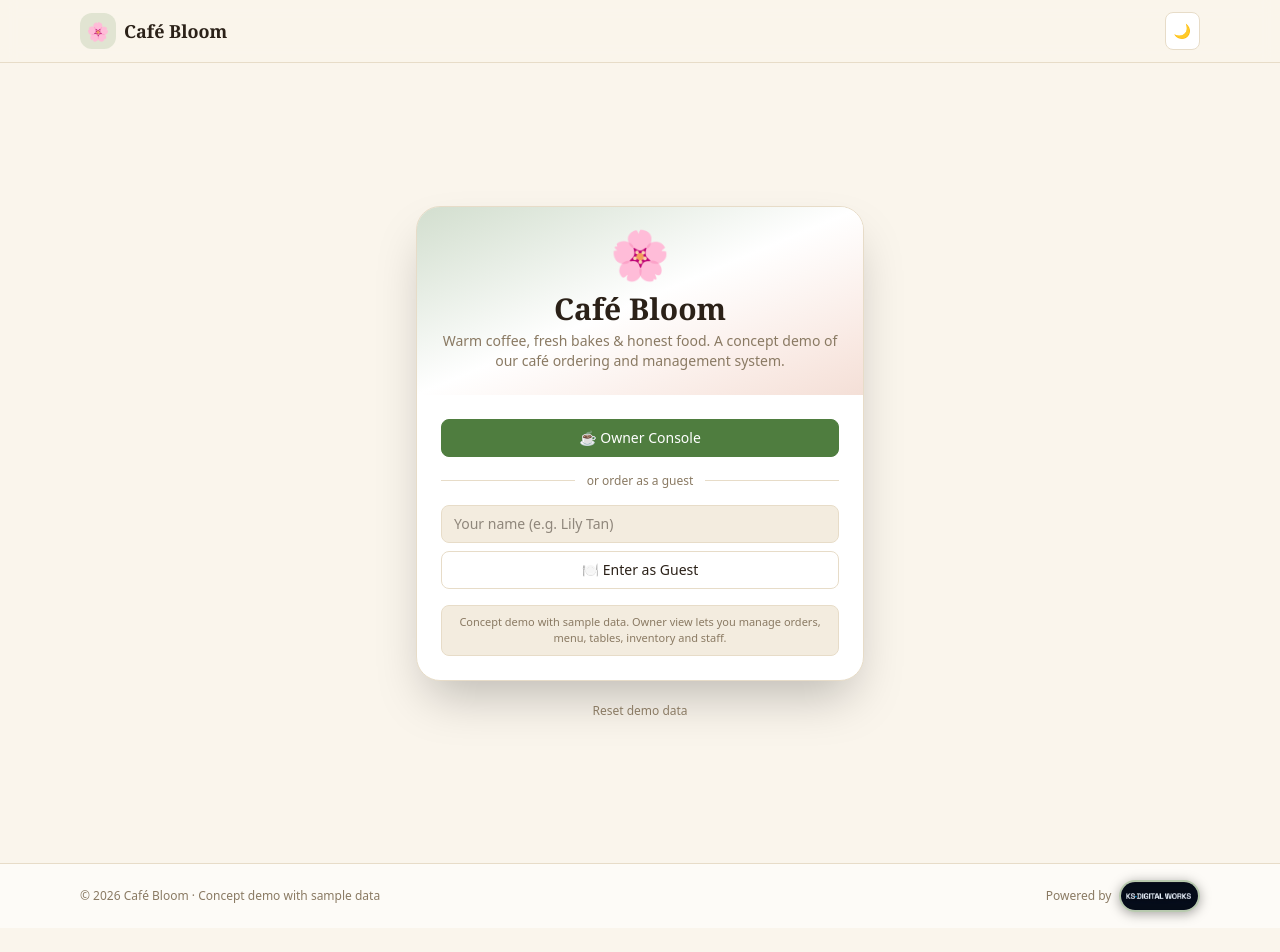
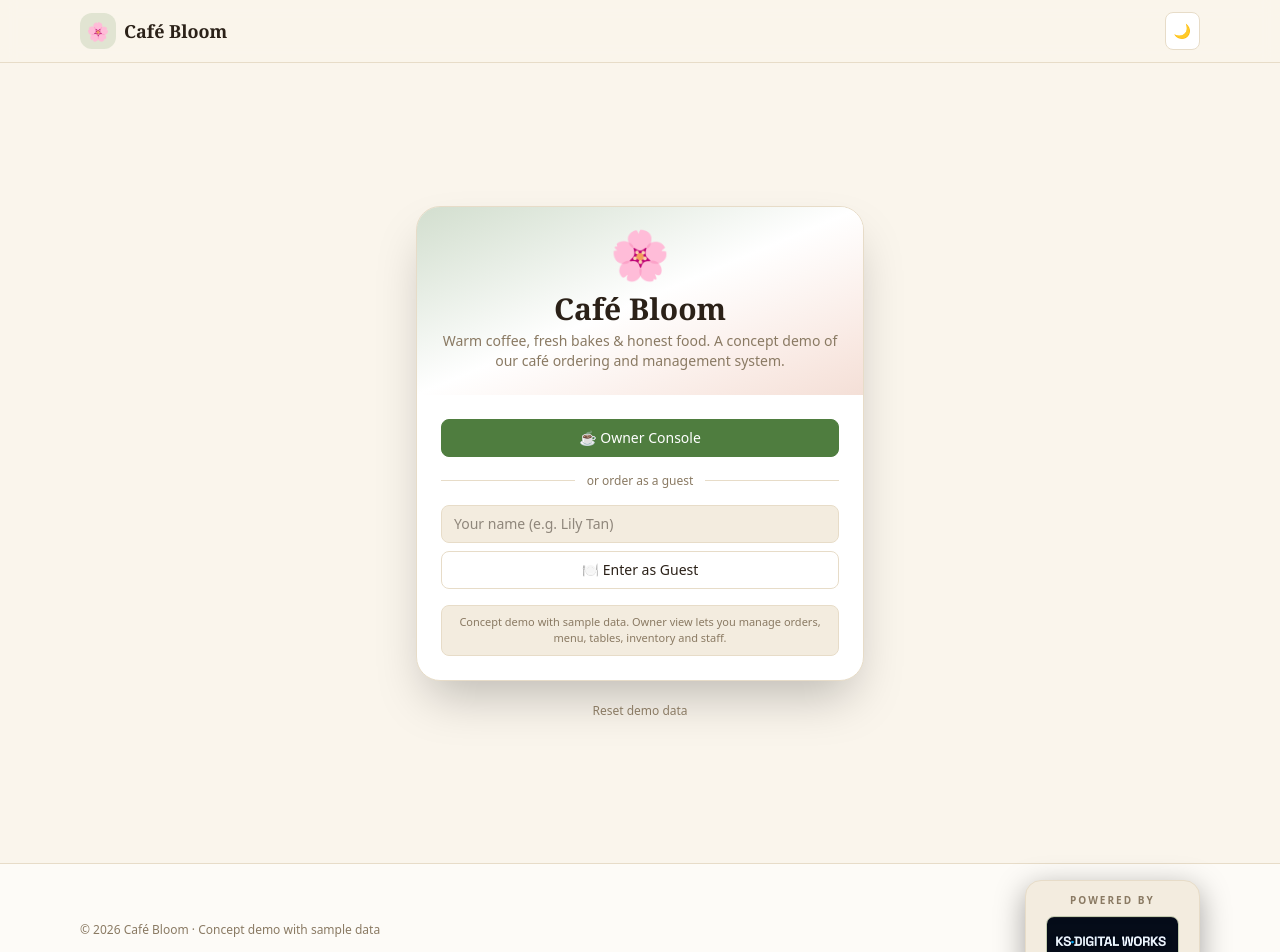
Before and after one commit to KuroShion/cafe-bloom-demo, a React (Vite) app: page / in a window 1280 px wide. Shown: the top 952 px of the page. Before the commit the page ends 928 px from the top, so only its background shows below. Built offline with nearby package versions, Linux system fonts and the light colour scheme.

Commit message:
Enlarge footer KS Digital logo into a proper badge

```diff
--- a/src/App.tsx
+++ b/src/App.tsx
@@ -229,14 +229,12 @@ function Footer({ cafeName }: { cafeName: string }) {
           href="https://ks-digital-works.vercel.app/"
           target="_blank"
           rel="noopener noreferrer"
-          className="group flex items-center gap-2 text-xs font-medium text-muted transition hover:text-foreground"
+          className="group flex flex-col items-center gap-2 rounded-2xl border border-line bg-panel-2 px-5 py-3 shadow-[0_8px_30px_rgba(0,0,0,0.35)] transition-all duration-300 hover:-translate-y-0.5 hover:border-accent/50"
         >
-          Powered by
-          <img
-            src="/ks-logo.png"
-            alt="KS Digital"
-            className="h-8 w-auto rounded-full border-2 border-accent/40 shadow-[0_2px_12px_rgba(0,0,0,0.35)] transition-transform duration-300 group-hover:scale-105"
-          />
+          <span className="text-[10px] font-semibold uppercase tracking-[0.2em] text-muted">Powered by</span>
+          <span className="block w-fit overflow-hidden rounded-lg border border-accent/30">
+            <img src="/ks-logo.png" alt="KS Digital" className="block h-12 w-auto transition-transform duration-300 group-hover:scale-105" />
+          </span>
         </a>
       </div>
     </footer>
```
